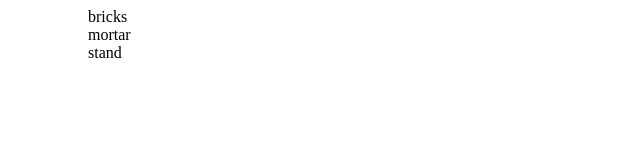
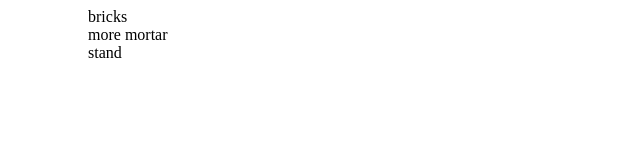
Before and after one commit to Ivanje/newRep, a plain HTML site: page index.html in a window 1280 px wide. Shown: the full height of the page, 0-640 px from the left. Drawn offline with Linux system fonts and the light colour scheme.

Commit message:
changed mortar

```diff
--- a/index.html
+++ b/index.html
@@ -3,7 +3,7 @@
         <div>
             <ul>
                 <ul>bricks</ul>
-                <ul>mortar</ul>
+                <ul>more mortar</ul>
                 <ul>stand</ul>
             </ul>
         </div>
```
